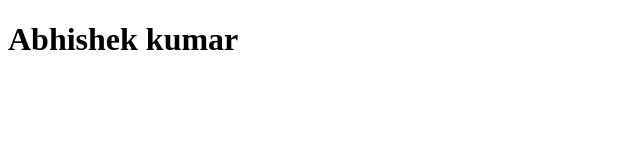
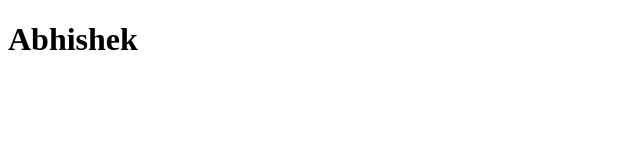
Before and after one commit to abhishek-17052005/textp1, a plain HTML site: page index.html in a window 1280 px wide. Shown: the whole page, without its empty margins (0-640 px from the left). Drawn offline with Linux system fonts and the light colour scheme.

Commit message:
index.html

```diff
--- a/index.html
+++ b/index.html
@@ -6,6 +6,6 @@
     <title>Document</title>
 </head>
 <body>
-    <h1>Abhishek kumar</h1>
+    <h1>Abhishek</h1>
 </body>
 </html>
```
